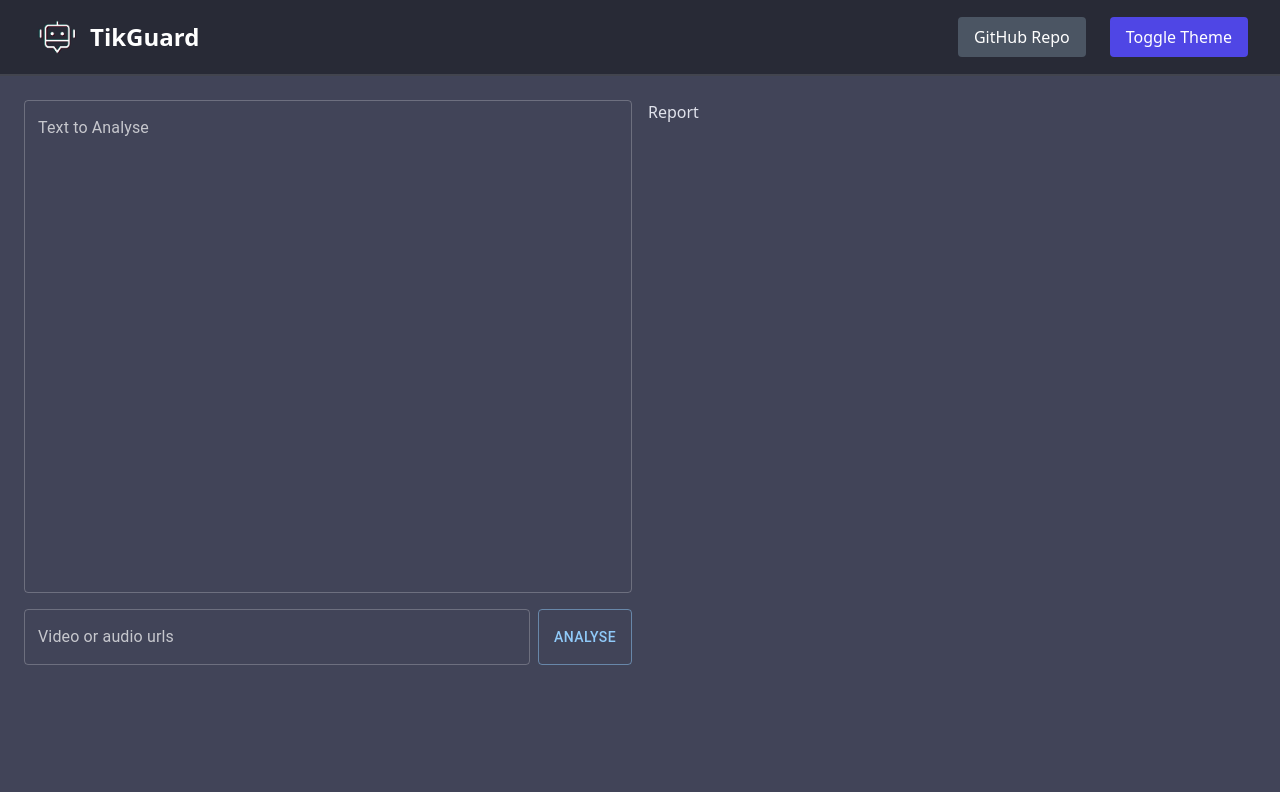
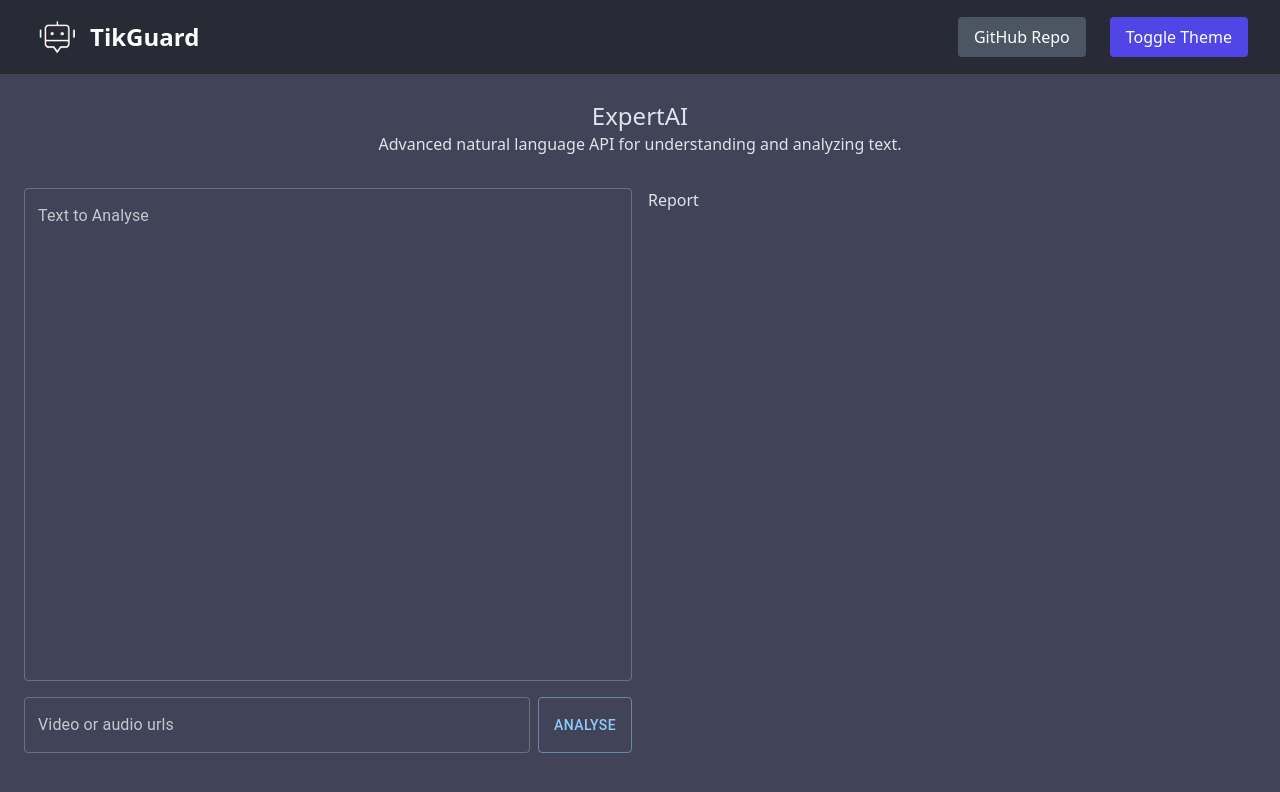
Before and after one commit to minhvyha/TikGuard, a Next.js app in the folder tikguard/: page /expertai in a window 1280 px wide. Shown: the top 792 px of the page. Built offline with nearby package versions, Linux system fonts and the light colour scheme; what @expertai/nlapi would draw is missing.

Commit message:
chore: Refactor ExpertAI page to include MainInput, TextInput, and Report components

```diff
--- a/tikguard/app/context/context.tsx
+++ b/tikguard/app/context/context.tsx
@@ -6,11 +6,11 @@ import { ThemeProvider, createTheme, Theme } from "@mui/material";
 import {create} from 'zustand';
 
 interface pageState{
-  text:string | null
+  text:string | ''
   error: string | null,
   taskId: string | null,
   severity: string | null,
-  path: string | null,
+  path: string | '',
   setPath: (path: string) => void,
   setSeverity: (severity: string) => void,
   setTaskId: (taskId: string) => void,
@@ -19,7 +19,7 @@ interface pageState{
 }
 
 export const useStore = create<pageState>((set) => ({
-  text: null,
+  text: '',
   setText: (text) => set({text}),
   error: null,
   setError: (error) => set({error}),
@@ -27,7 +27,7 @@ export const useStore = create<pageState>((set) => ({
   setSeverity: (severity) => set({severity}),
   taskId: null,
   setTaskId: (taskId) => set({taskId}),
-  path: null,
+  path: '',
   setPath: (path) => set({path}),
 }))
 
--- a/tikguard/app/expertai/page.tsx
+++ b/tikguard/app/expertai/page.tsx
@@ -5,6 +5,7 @@ import Button from '@mui/material/Button';
 import TextInput from '@/components/TextInput';
 import MainInput from '@/components/MainInput';
 import Report from '@/components/Report';
+
 
 import { NLClient } from '@expertai/nlapi';
 import { Language } from '@expertai/nlapi';
@@ -34,6 +35,11 @@ const page = () => {
       });
   }
   return (
+    <div className='flex flex-col gap-2 py-5'>
+      <div className='flex flex-col justify-center items-center'>
+        <h1 className='text-2xl text-text-100'>ExpertAI</h1>
+        <h2 className='text-text-150'>Advanced natural language API for understanding and analyzing text.</h2>
+      </div>
     <div className="flex flex-row gap-4 p-6 ">
       <div className='flex-1 flex flex-col gap-4'>
         <div className='flex'>
@@ -56,6 +62,7 @@ const page = () => {
         <Report />
       </div>
     </div>
+    </div>
   );
 };
 
--- a/tikguard/app/layout.tsx
+++ b/tikguard/app/layout.tsx
@@ -29,8 +29,10 @@ export default function RootLayout({
         <body className="bg-background-700 text-text-100 inter">
         <AlertMessage />
           <Nav />
+          <div className='pt-20'>
 
           {children}
+          </div>
         </body>
       </ContextProviders>
     </html>
--- a/tikguard/components/Nav.tsx
+++ b/tikguard/components/Nav.tsx
@@ -19,7 +19,7 @@ const Nav = () => {
   };
 
   return (
-    <nav className="flex items-center justify-between py-3 px-8" style={navStyles}>
+    <nav className="flex items-center justify-between py-3 px-8 fixed w-full z-20" style={navStyles}>
       <Link href='/' className="flex items-center gap-2 cursor-pointer">
         <Image src={logo} alt='logo' width={50} height={50} />
         <h1 className="text-2xl font-bold">TikGuard</h1>
```
